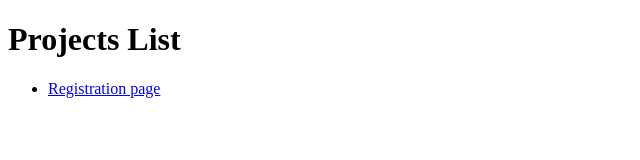
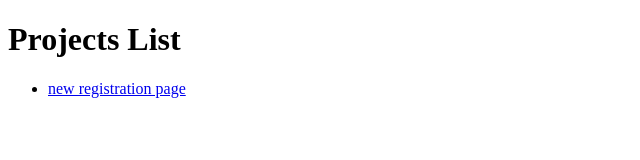
Before and after one commit to teju1817/wad101-1, a website: page http-server/project.html in a window 1280 px wide. Shown: the full height of the page, 0-640 px from the left. Drawn offline with Linux system fonts and the light colour scheme.

Commit message:
Update project.html

```diff
--- a/http-server/project.html
+++ b/http-server/project.html
@@ -7,7 +7,7 @@
 <body>
   <h1>Projects List</h1>
   <ul>
-   <li><a href="registration.html">Registration page</a></li>
+   <li><a href="./registration">new registration page</a></li>
   </ul>
 </body>
 </html>
```
